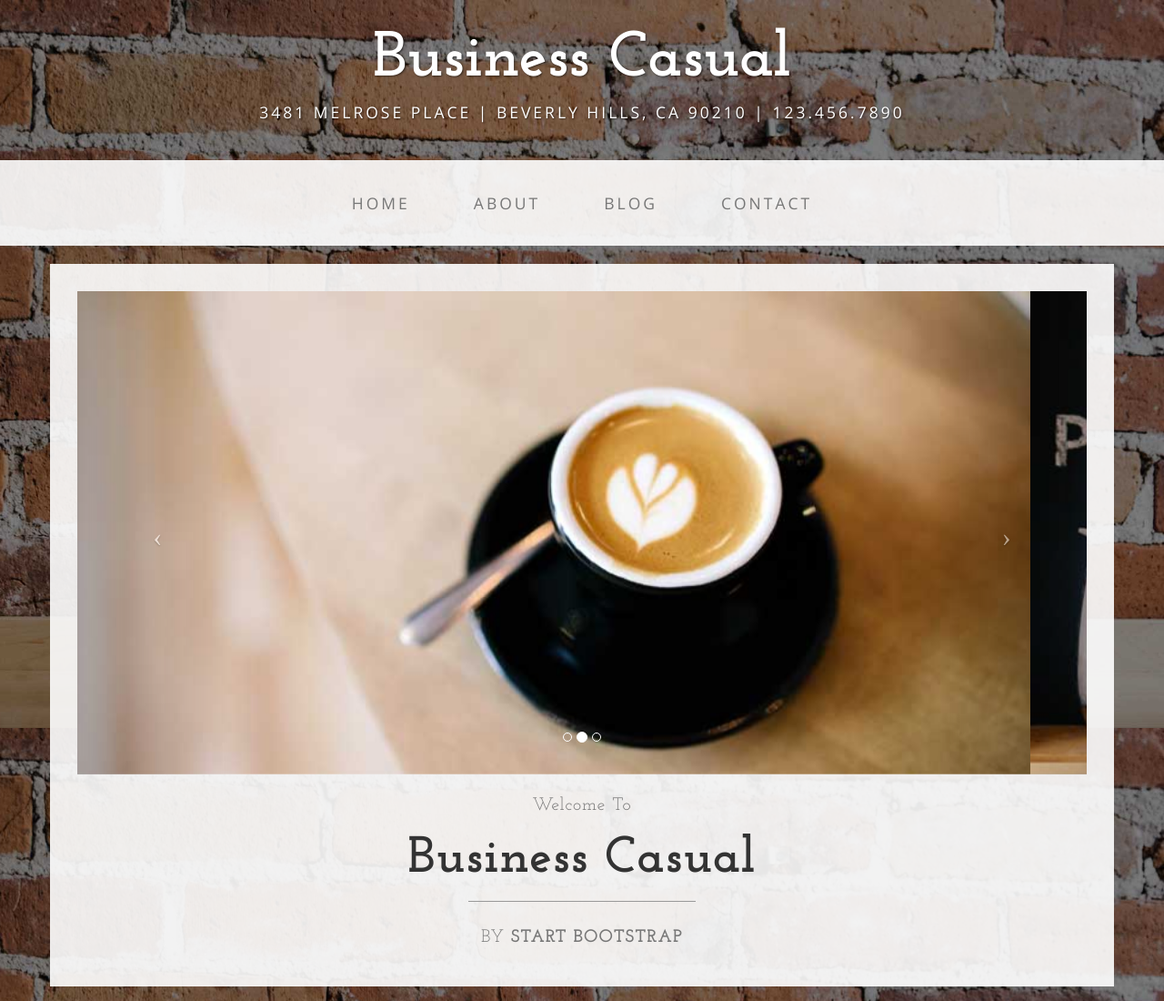
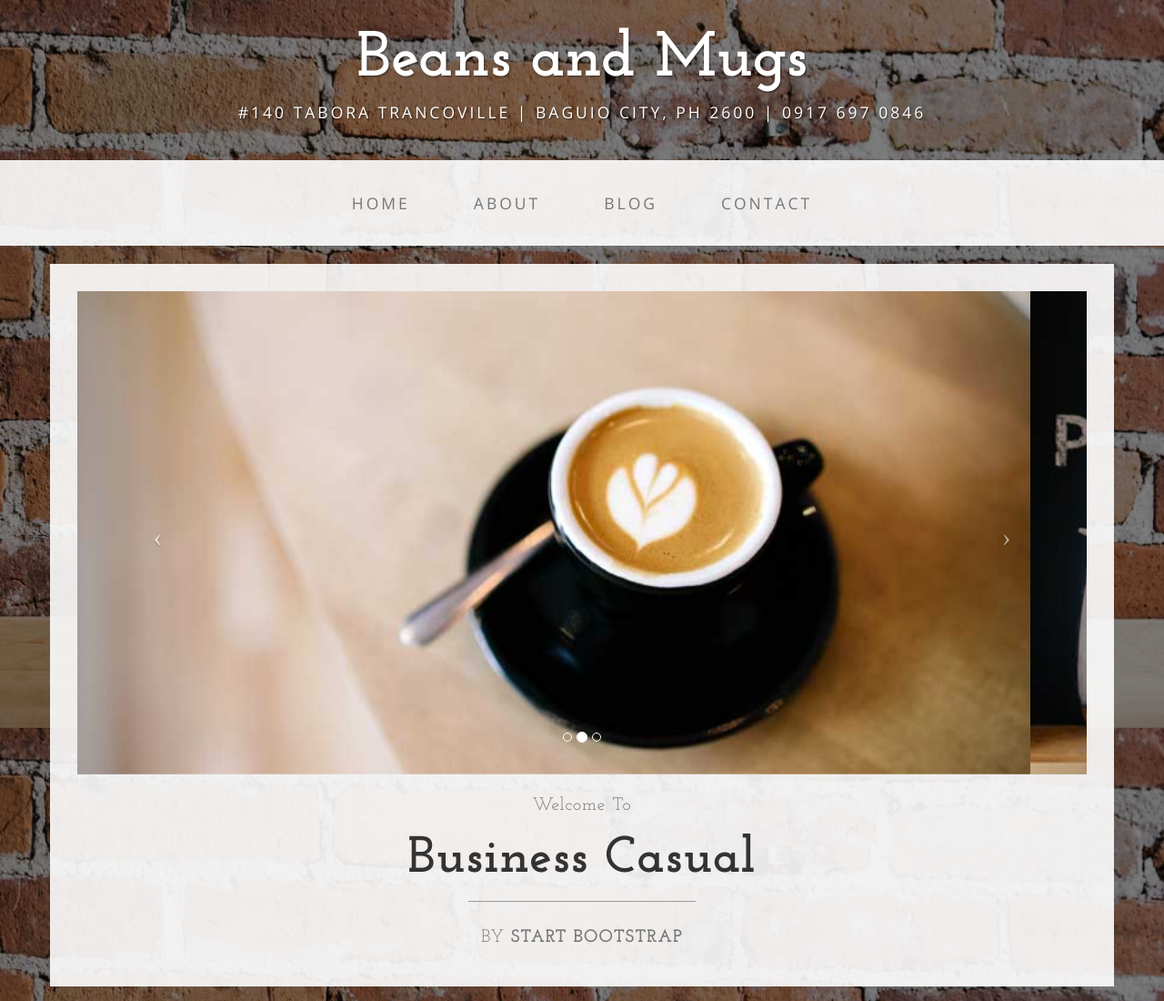
Before and after one commit to ljparchaso/beansandmugscafe, a plain HTML site: page index.html in a window 1280 px wide. Shown: the top 1100 px of the page at 91% size. Drawn offline with nearby package versions, Linux system fonts and the light colour scheme.

Commit message:
Update index.html

```diff
--- a/index.html
+++ b/index.html
@@ -9,7 +9,7 @@
     <meta name="description" content="">
     <meta name="author" content="">
 
-    <title>Business Casual - Start Bootstrap Theme</title>
+    <title>Beans and Mugs</title>
 
     <!-- Bootstrap Core CSS -->
     <link href="css/bootstrap.min.css" rel="stylesheet">
@@ -32,8 +32,8 @@
 
 <body>
 
-    <div class="brand">Business Casual</div>
-    <div class="address-bar">3481 Melrose Place | Beverly Hills, CA 90210 | 123.456.7890</div>
+    <div class="brand">Beans and Mugs</div>
+    <div class="address-bar">#140 Tabora Trancoville | Baguio City, PH 2600 | 0917 697 0846</div>
 
     <!-- Navigation -->
     <nav class="navbar navbar-default" role="navigation">
@@ -47,7 +47,7 @@
                     <span class="icon-bar"></span>
                 </button>
                 <!-- navbar-brand is hidden on larger screens, but visible when the menu is collapsed -->
-                <a class="navbar-brand" href="index.html">Business Casual</a>
+                <a class="navbar-brand" href="index.html">Home</a>
             </div>
             <!-- Collect the nav links, forms, and other content for toggling -->
             <div class="collapse navbar-collapse" id="bs-example-navbar-collapse-1">
```
